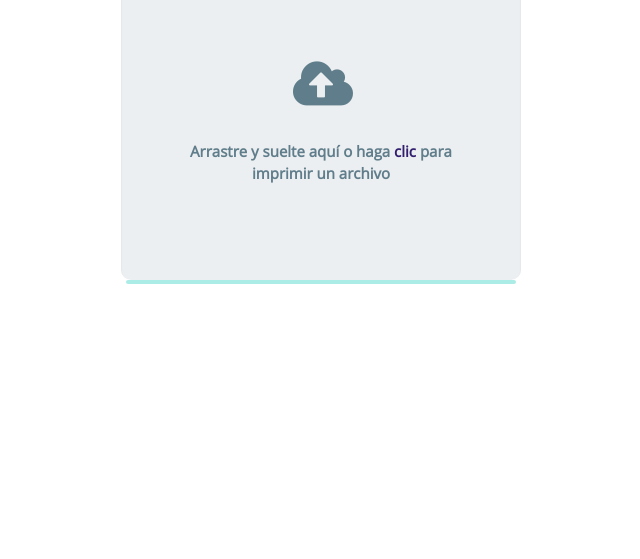
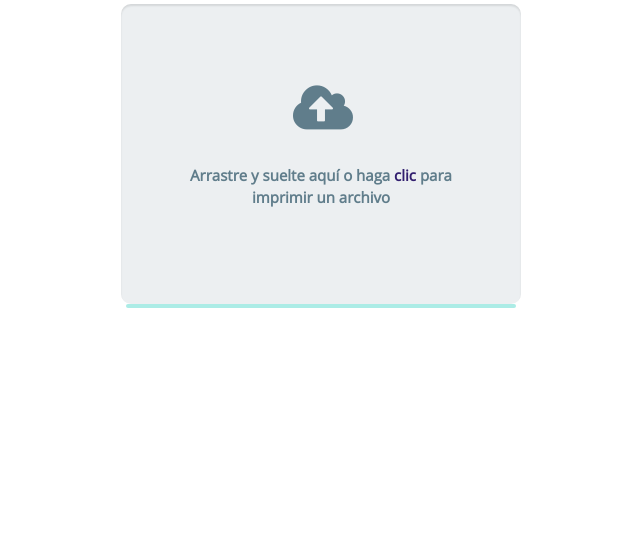
Before and after one commit to clubprogramacion/cprinter, a website: page public/index.html in a window 1280 px wide. Shown: the part 241-800 px from the top of the page, without its empty margins (319-959 px from the left). Drawn offline with Linux system fonts and the light colour scheme.

```diff
--- a/public/css/style.css
+++ b/public/css/style.css
@@ -16,7 +16,7 @@
 
 .cp-container {
     position: relative;
-    top: -64px;
+    top: -40px;
 }
 
 .cp-upload-container {
```
